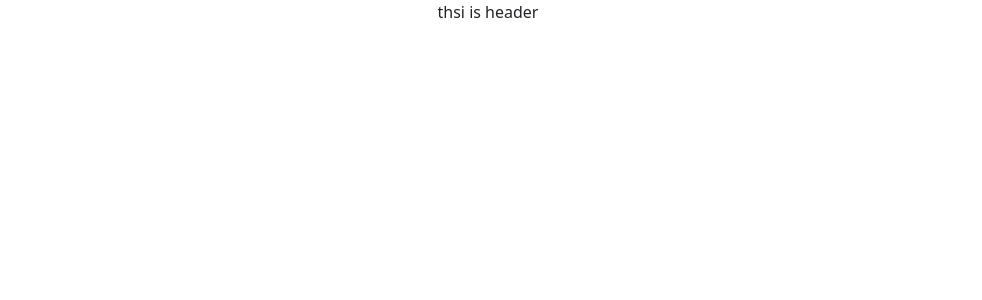
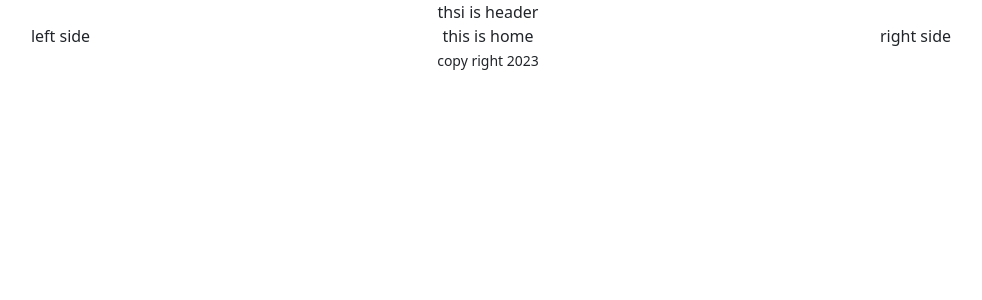
Before and after one commit to arjun1571/ad-news-portal, a React (Create React App) app: page / in a window 1280 px wide. Shown: the top 300 px of the page, without its empty margins (152-1134 px from the left). Built offline with nearby package versions, Linux system fonts and the light colour scheme.

Commit message:
route layoute design done

```diff
--- a/src/LayOut/Main.js
+++ b/src/LayOut/Main.js
@@ -1,12 +1,23 @@
 import React from 'react';
 import { Outlet } from 'react-router-dom';
 import Header from '../Component/Header/Header';
+import Container from 'react-bootstrap/Container';
+import Row from 'react-bootstrap/Row';
+import Col from 'react-bootstrap/Col';
+import Fotter from '../shearedPage/Fotter/Fotter';
 
 const Main = () => {
     return (
         <div>
             <Header></Header>
-            <Outlet></Outlet>
+            <Container>
+                <Row>
+                    <Col>left side</Col>
+                    <Col xs={6}><Outlet /></Col>
+                    <Col>right side</Col>
+                </Row>
+            </Container>
+            <Fotter></Fotter>
         </div>
     );
 };
--- /dev/null
+++ b/src/Page/Home/Home.js
@@ -0,0 +1,11 @@
+import React from 'react';
+
+const Home = () => {
+    return (
+        <div>
+            this is home
+        </div>
+    );
+};
+
+export default Home;
--- /dev/null
+++ b/src/shearedPage/Fotter/Fotter.js
@@ -0,0 +1,11 @@
+import React from 'react';
+
+const Fotter = () => {
+    return (
+        <div>
+            <small>copy right 2023</small>
+        </div>
+    );
+};
+
+export default Fotter;
```
Also changed, not shown: src/Routes/Routes/Routs.js (+8 -1 lines).
